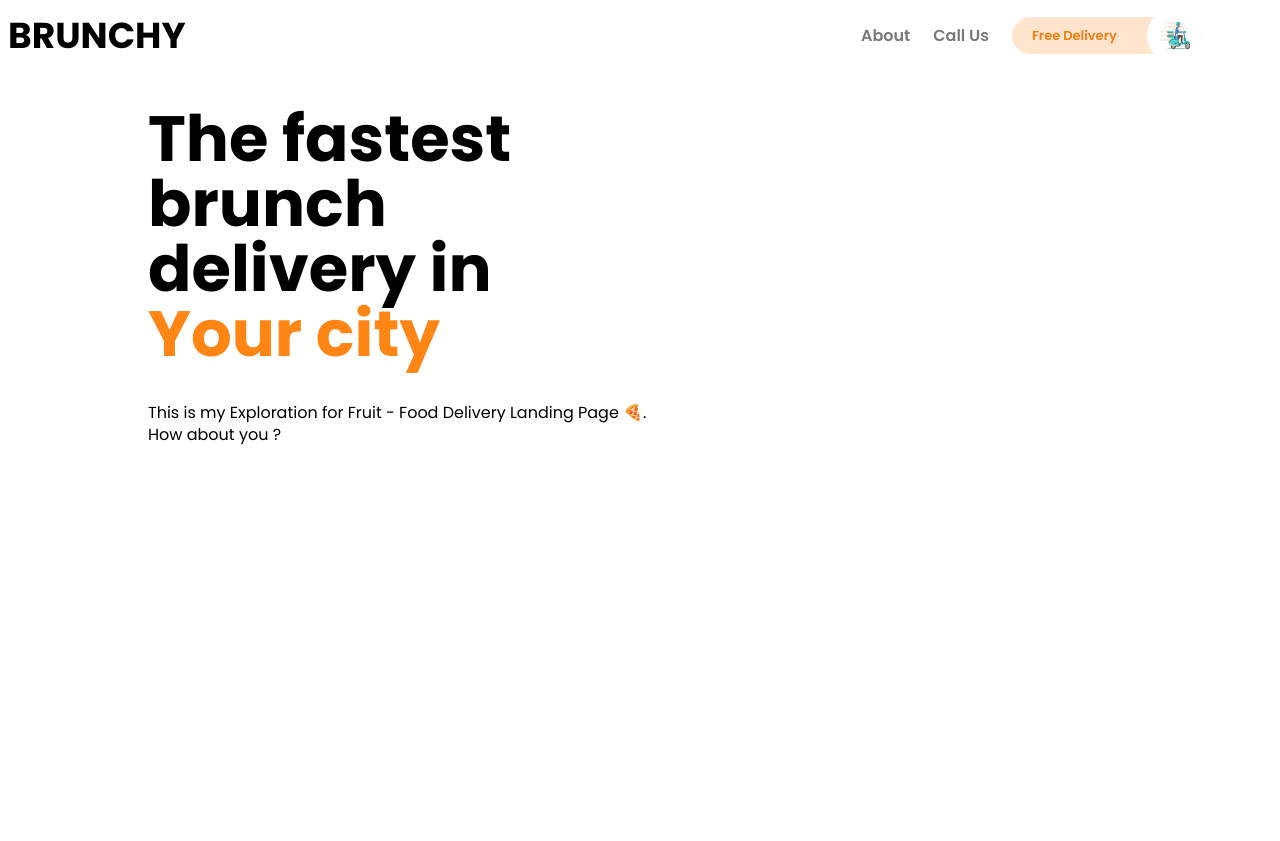
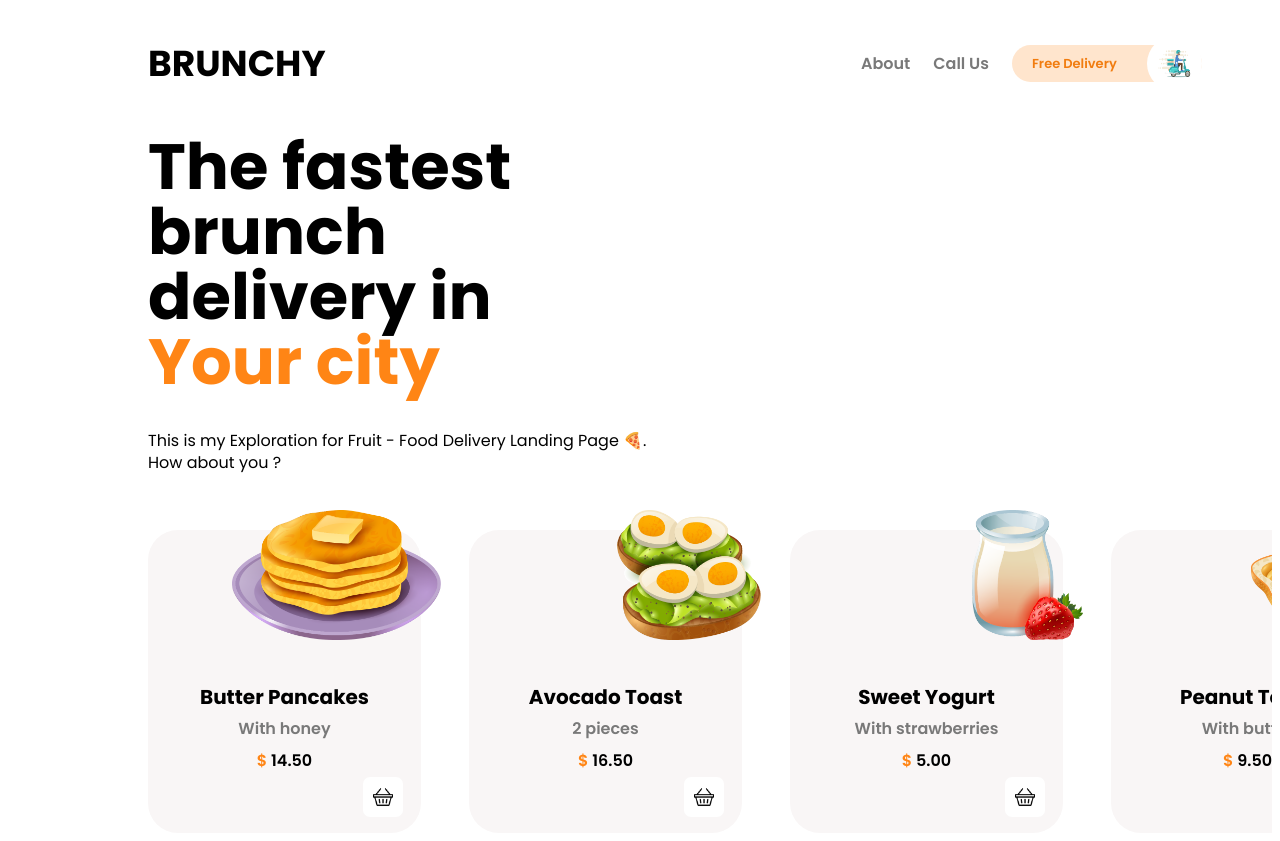
Before and after one commit to AleksTanev/Brunchy, a React (Create React App) app: page / in a window 1280 px wide. Before the commit the page ends 800 px from the top, so only its background shows below. Built offline with nearby package versions, Linux system fonts and the light colour scheme.

Commit message:
feat: added food item list

```diff
--- a/src/App.js
+++ b/src/App.js
@@ -1,3 +1,4 @@
+import FoodItemList from "./components/foodItemList/foodItemList";
 import HeroText from "./components/heroText/heroText";
 import Navbar from "./components/navbar/navbar";
 function App() {
@@ -5,6 +6,7 @@ function App() {
         <>
             <Navbar />
             <HeroText />
+            <FoodItemList />
         </>
     );
 }
--- /dev/null
+++ b/src/components/foodItem/foodItem.js
@@ -0,0 +1,24 @@
+import styles from "./foodItem.module.scss";
+
+function FoodItem({ image, caption, price, name }) {
+    return (
+        <div className={styles.foodItem}>
+            <div className={styles.imageContainer}>
+                <img className={styles.foodImage} src={require(`../../assets/${image}`)} alt={name} />
+            </div>
+            <div className={styles.itemDescription}>
+                <p className={`${styles.itemHeader} ${styles.descriptionText}`}>{name}</p>
+                <p className={`${styles.itemCaption} ${styles.descriptionText}`}>{caption}</p>
+                <p className={styles.descriptionText}>
+                    <span className={styles.highlight}>$</span>
+                    {" " + price.toFixed(2)}
+                </p>
+            </div>
+            <div className={styles.iconContainer}>
+                <img className={styles.iconImage} src={require("../../assets/shopping-basket.png")} alt="Shopping basket" />
+            </div>
+        </div>
+    );
+}
+
+export default FoodItem;
--- /dev/null
+++ b/src/components/foodItem/foodItem.module.scss
@@ -0,0 +1,66 @@
+.foodItem {
+    background-color: var(--background-secondary);
+    flex: 0 0 auto;
+    margin-right: 3em;
+    height: 303px;
+    width: 273px;
+    border-radius: 30px;
+}
+
+.imageContainer {
+    height: 50%;
+    position: relative;
+    overflow: visible
+}
+
+.foodImage {
+    position:absolute;
+    max-height: 130px;
+    max-width: auto;
+    top: -20px;
+    right: -20px;
+    z-index: 1;
+}
+
+.itemDescription {
+    display: flex;
+    flex-direction: column;
+    justify-content: center;
+    align-items: center;
+    font-size: 16px;
+    line-height: 2em;
+}
+
+.itemHeader {
+    font-weight: 700;
+    font-size: 20px;
+}
+
+.itemCaption {
+    color: var(--font-color-secondary);
+}
+
+.highlight{
+    color: var(--orange-primary);
+}
+
+.descriptionText {
+    margin: 0;
+}
+
+.iconContainer {
+    width: 40px;
+    height: 40px;
+    border-radius: 7px;
+    margin-left: auto;
+    margin-right: 18px;
+    display: flex;
+    justify-content: center;
+    align-items: center;
+    background-color: var(--background-primary);
+}
+
+.iconImage {
+    height: 50%;
+    width: 50%;
+}
--- /dev/null
+++ b/src/components/foodItemList/foodItemList.js
@@ -0,0 +1,24 @@
+import FoodItem from "../foodItem/foodItem";
+import styles from "./foodItemList.module.scss";
+
+const foodItems = [
+    { name: "Butter Pancakes", caption: "With honey", price: 14.5, image: "1.png" },
+    { name: "Avocado Toast", caption: "2 pieces", price: 16.5, image: "2.png" },
+    { name: "Sweet Yogurt", caption: "With strawberries", price: 5.0, image: "3.png" },
+    { name: "Peanut Toast", caption: "With butter", price: 9.5, image: "4.png" },
+    { name: "French Toast", caption: "With butter and jam", price: 9.5, image: "5.png" },
+    { name: "Banana Bread", caption: "With blueberries", price: 5.5, image: "6.png" },
+    { name: "Classic Waffle", caption: "With ice cream", price: 7.5, image: "7.png" },
+];
+
+function FoodItemList() {
+    return (
+        <div className={styles.foodItemsContainer}>
+            {foodItems.map((item, index) => {
+                return <FoodItem key={index} {...item} />;
+            })}
+        </div>
+    );
+}
+
+export default FoodItemList;
--- /dev/null
+++ b/src/components/foodItemList/foodItemList.module.scss
@@ -0,0 +1,15 @@
+.foodItemsContainer {
+    display: flex;
+    white-space: nowrap;
+    margin-left: 140px;
+    padding-top: 40px;
+    overflow-x: scroll;
+    scrollbar-width: none; /* For Firefox */
+    -ms-overflow-style: none;    /* For Internet Explorer 10+ */
+    -webkit-overflow-scrolling: touch; /* For smooth scrolling on touch devices */
+
+}
+
+.foodItemsContainer::-webkit-scrollbar {
+    display: none; /* For Chrome, Safari, and Opera */
+}
--- a/src/components/navbar/navbar.module.scss
+++ b/src/components/navbar/navbar.module.scss
@@ -40,10 +40,15 @@
     display: flex;
     align-items: center;
     justify-content: center;
-    background-color: var(--white-primary);
+    background-color: var(--background-primary);
 }
 
 .pillBoxImage {
     width: 65%;
     height: 65%;
 }
+
+.navbarContainer {
+    margin-left: 140px;
+    margin-top: 36px;
+}
--- a/src/styles.scss
+++ b/src/styles.scss
@@ -4,8 +4,8 @@
     --font-color-primary: #363636;
     --font-color-secondary: #797979;
     --orange-primary: #FF8515;
-    --white-primary: #FFFFFF;
-    --tablet-width: 830px;
+    --background-primary: #FFFFFF;
+    --background-secondary: #F9F6F6;
 }
 
 body {
```
